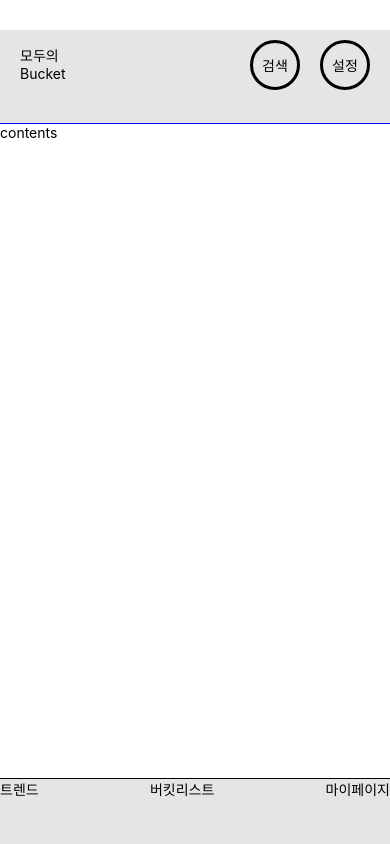
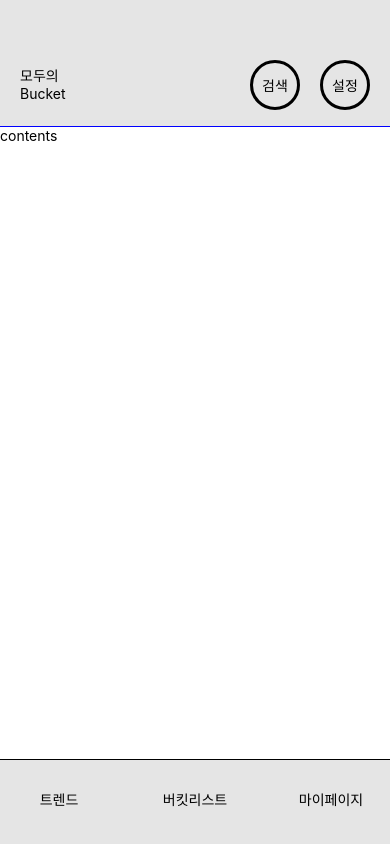
Before and after one commit to rheeeuro/Every-Bucket, a React Native app: screen / in a window 390 px wide. Built offline with nearby package versions, Linux system fonts and the light colour scheme.

Commit message:
Initial Lower

```diff
--- a/App.js
+++ b/App.js
@@ -4,7 +4,8 @@ import { StyleSheet,
   View,
   Dimensions,
   TouchableOpacity } from 'react-native';
-  import Header from './Header';
+import Header from './Header';
+import Lower from './Lower';
 
 const { height, width } = Dimensions.get("window");
 
@@ -19,17 +20,7 @@ export default class App extends Component {
         <View style={styles.contents}>
           <Text>contents</Text>
         </View>
-        <View style={styles.lower}>
-          <TouchableOpacity>
-            <Text>트렌드</Text>
-          </TouchableOpacity>
-          <TouchableOpacity>
-            <Text>버킷리스트</Text>
-          </TouchableOpacity>
-          <TouchableOpacity>
-            <Text>마이페이지</Text>
-          </TouchableOpacity>
-        </View>
+        <Lower />
       </View>
     );
   }
@@ -40,19 +31,10 @@ const styles = StyleSheet.create({
   container: {
     flex: 1,
     backgroundColor: '#fff',
-    alignItems: 'center',
+    justifyContent: "space-between",
   },
   contents: {
-    flex: 7,
+    flex: 15,
     width: width,
   },
-  lower: {
-    flex: 0.7,
-    backgroundColor: '#E5E5E5',
-    width: width,
-    borderTopWidth: 1,
-    borderTopColor: 'black',
-    flexDirection: "row",
-    justifyContent: "space-between"
-  }
 });
--- a/Header.js
+++ b/Header.js
@@ -8,6 +8,7 @@ export default class Header extends Component {
     render() {
         return (
             <View style={styles.upper}>
+                <View style={styles.upperContents}>
                   <View style={styles.logo}>
                       <Text>모두의</Text>
                       <Text>Bucket</Text>
@@ -25,6 +26,7 @@ export default class Header extends Component {
                       </TouchableOpacity>
                   </View>
                 </View>
+            </View>
         );
     }
 }
@@ -32,15 +34,17 @@ export default class Header extends Component {
 
 const styles = StyleSheet.create({
     upper: {
-      flex: 1,
+      flex: 3,
       width: width,
-      height: 65,
       backgroundColor: '#E5E5E5',
-      flexDirection: "row",
-      justifyContent: "space-between",
-      marginTop: 30,
       borderBottomWidth: 1,
       borderBottomColor: 'blue'
+    },
+    upperContents: {
+      flex: 1,
+      marginTop: 50,
+      flexDirection: "row",
+      justifyContent: "space-between"
     },
     logo: {
       marginLeft: 20,
--- /dev/null
+++ b/Lower.js
@@ -0,0 +1,56 @@
+import React, { Component } from 'react';
+import { View, StyleSheet, Text, TouchableOpacity, Dimensions } from 'react-native';
+
+
+const { height, width } = Dimensions.get("window");
+
+export default class Lower extends Component {
+    render() {
+        return (
+            <View style={styles.lower}>
+                <View style={styles.touchs}>
+                    <TouchableOpacity style={styles.left}>
+                        <Text>트렌드</Text>
+                    </TouchableOpacity>
+                    <TouchableOpacity style={styles.center}>
+                        <Text>버킷리스트</Text>
+                    </TouchableOpacity>
+                    <TouchableOpacity style={styles.right}>
+                        <Text>마이페이지</Text>
+                    </TouchableOpacity>
+                </View>
+            </View>
+        );
+    }
+}
+
+
+const styles = StyleSheet.create({
+    lower: {
+        flex: 2,
+        backgroundColor: '#E5E5E5',
+        width: width,
+        borderTopWidth: 1,
+        borderTopColor: 'black',
+        justifyContent: "center",
+      },
+      touchs: {
+        justifyContent: "space-between",
+        flexDirection: "row",
+        marginBottom: 5
+      },
+      left: {
+        marginLeft: 20,
+        width: width/5,
+        alignItems: "center"
+      },
+      center: {
+        width: width/5,
+        alignItems: "center"
+      },
+      right: {
+        marginRight: 20,
+        width: width/5,
+        alignItems: "center"
+      }
+});
```
Lines whose indentation alone changed are shown as unchanged.
